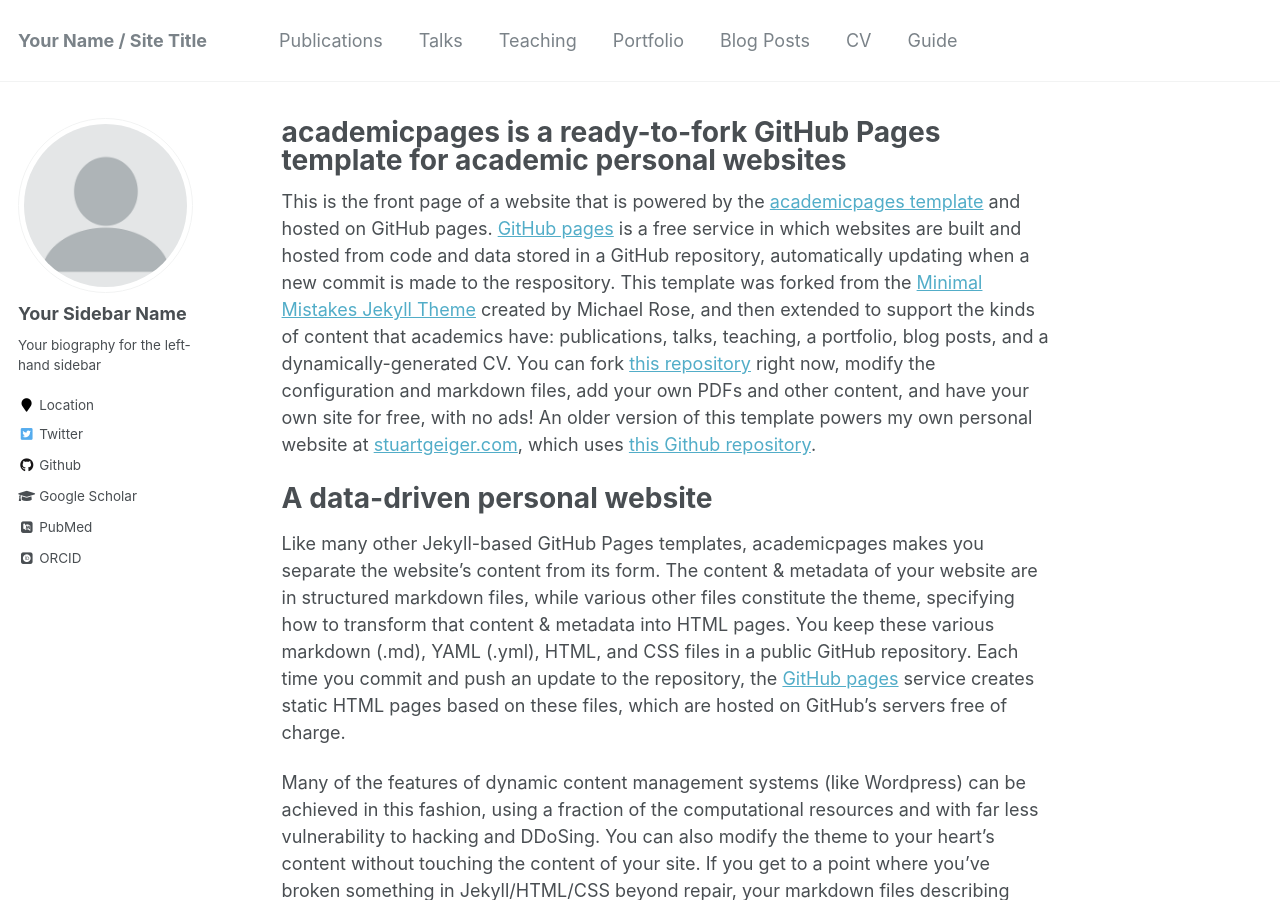
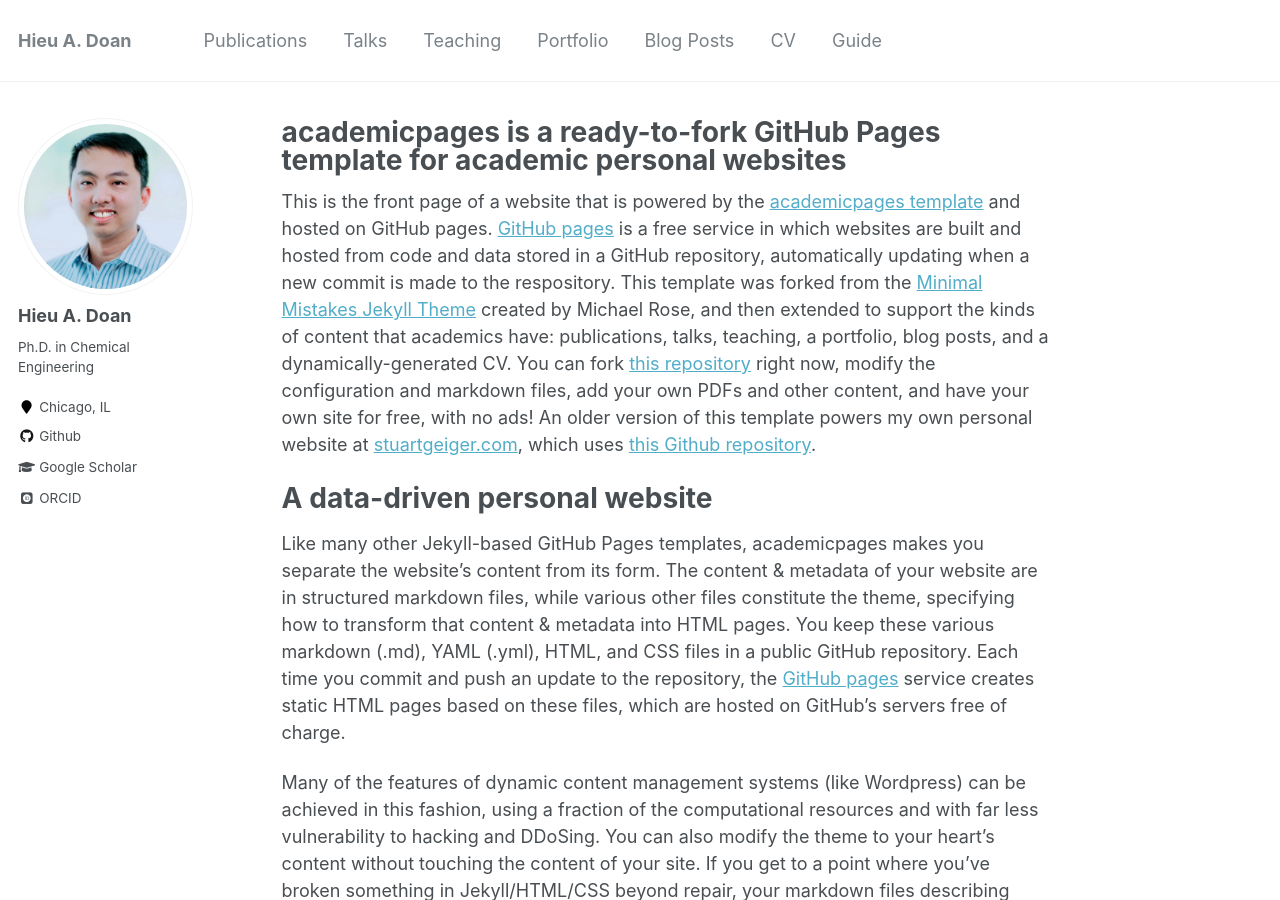
Before and after one commit to hieuadoan/hieuadoan.github.io, a Jekyll site: the page built from _pages/about.md, in a window 1280 px wide and 900 px high. Built offline with Jekyll 4.4.1, drawn with Linux system fonts in a browser that asks for light colours; some web fonts are replaced.

Commit message:
update profile

```diff
--- a/_config.yml
+++ b/_config.yml
@@ -7,7 +7,7 @@
 
 # Site Settings
 locale                   : "en-US"
-title                    : "Your Name / Site Title"
+title                    : "Hieu A. Doan"
 title_separator          : "-"
 name                     : &name "Your Name"
 description              : &description "personal description"
@@ -80,12 +80,12 @@
 
 # Site Author
 author:
-  name             : "Your Sidebar Name"
-  avatar           : "profile.png"
-  bio              : "Your biography for the left-hand sidebar"
-  location         : "Location"
+  name             : "Hieu A. Doan"
+  avatar           : "profilePic.jpg"
+  bio              : "Ph.D. in Chemical Engineering"
+  location         : "Chicago, IL"
   employer         :
-  pubmed           : "https://www.ncbi.nlm.nih.gov/pubmed/?term=john+snow"
+  pubmed           : #"https://www.ncbi.nlm.nih.gov/pubmed/?term=john+snow"
   googlescholar    : "http://yourfullgooglescholarurl.com"
   email            :
   researchgate     :  # example: "https://www.researchgate.net/profile/yourprofile"
@@ -109,7 +109,7 @@
   stackoverflow    : # http://stackoverflow.com/users/123456/username
   steam            :
   tumblr           :
-  twitter          : "replacethistwitterhandle"
+  twitter          : #"replacethistwitterhandle"
   vine             :
   weibo            :
   xing             :
```
